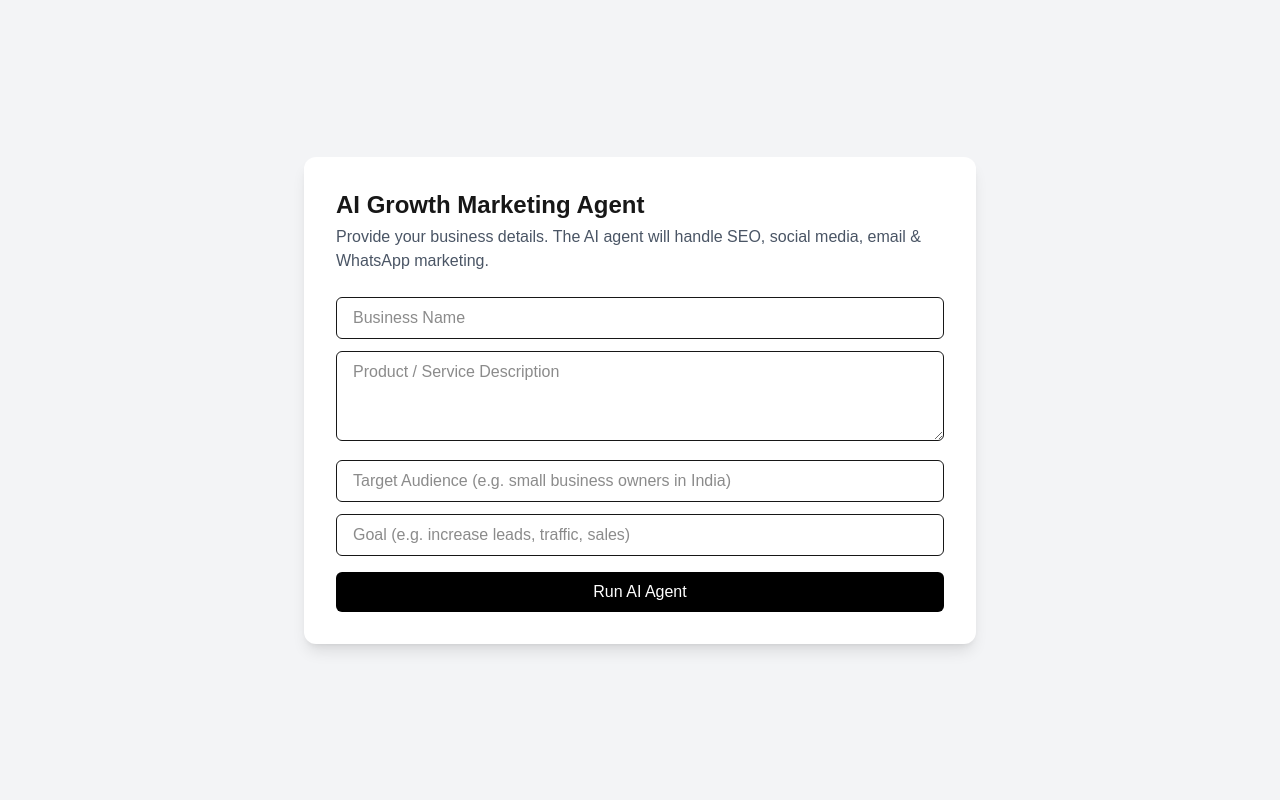
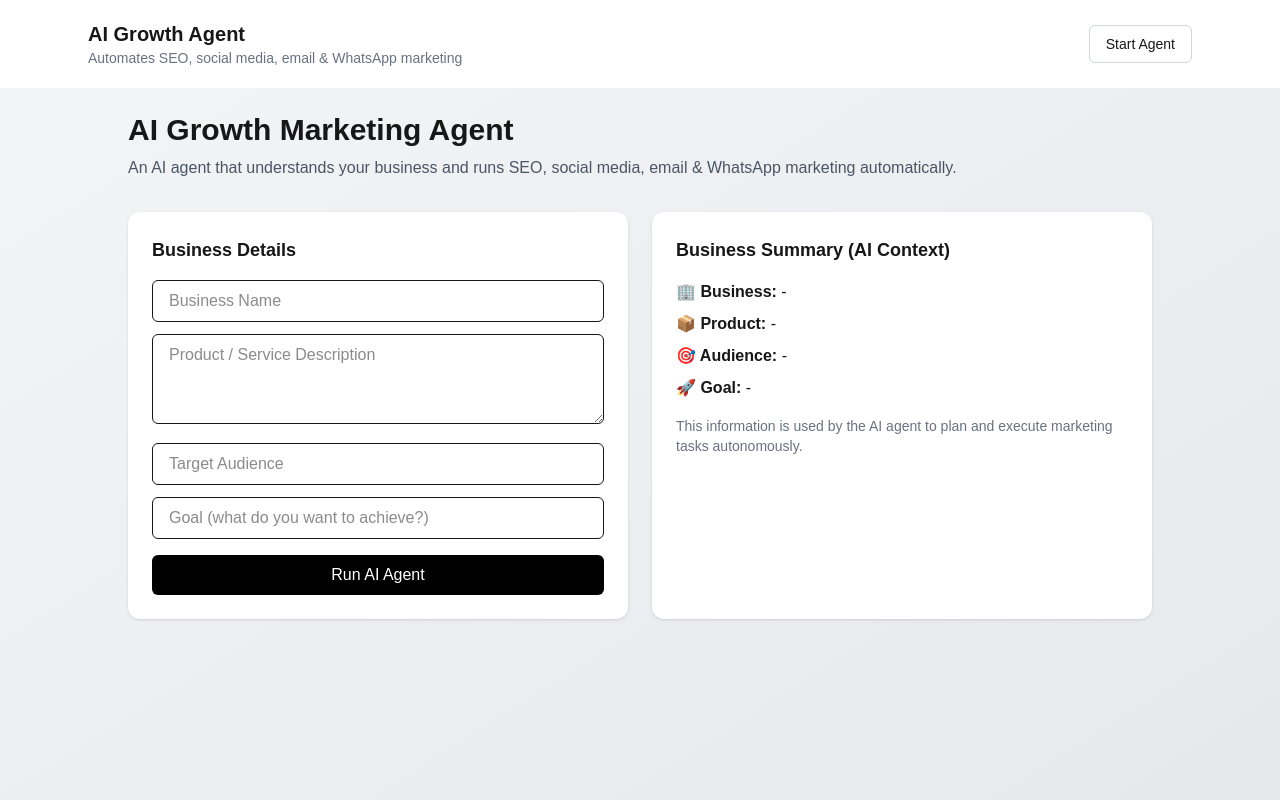
Before and after one commit to dev-aditya-lab/Expedition33, a Next.js app in the folder market/: page / in a window 1280 px wide. Shown: the top 800 px of the page. Built offline with nearby package versions, Linux system fonts and the light colour scheme.

Commit message:
ui changes

```diff
--- a/market/app/layout.tsx
+++ b/market/app/layout.tsx
@@ -2,7 +2,7 @@ import "./globals.css";
 
 export const metadata = {
   title: "AI Growth Marketing Agent",
-  description: "AI agent for SEO, Social, Email & WhatsApp marketing",
+  description: "AI-powered marketing automation app",
 };
 
 export default function RootLayout({
@@ -12,7 +12,43 @@ export default function RootLayout({
 }) {
   return (
     <html lang="en">
-      <body>{children}</body>
+      <body className="bg-gray-100">
+
+        {/* HEADER */}
+        <header className="bg-white">
+          <div className="max-w-6xl mx-auto px-6 py-5 flex items-center justify-between">
+
+            {/* Left: Product Name */}
+            <div>
+              <h1 className="text-xl font-semibold">
+                AI Growth Agent
+              </h1>
+              <p className="text-sm text-gray-500">
+                Automates SEO, social media, email & WhatsApp marketing
+              </p>
+            </div>
+
+            {/* Right: Action */}
+            <button className="border border-gray-300 px-4 py-2 rounded-md text-sm hover:bg-gray-100">
+              Start Agent
+            </button>
+
+          </div>
+        </header>
+
+        {/* MAIN CONTENT */}
+        <main className="min-h-screen">
+          {children}
+        </main>
+
+        {/* FOOTER */}
+        <footer className="bg-white border-t mt-12">
+          <div className="max-w-6xl mx-auto px-6 py-4 text-sm text-gray-500 text-center">
+            © 2026 AI Growth Agent · Hackathon Project
+          </div>
+        </footer>
+
+      </body>
     </html>
   );
 }
--- a/market/app/page.tsx
+++ b/market/app/page.tsx
@@ -1,15 +1,6 @@
 "use client";
 
 import { useState } from "react";
-
-interface PlanItem {
-  task: string;
-}
-
-interface AgentData {
-  plan: PlanItem[];
-  result: string[];
-}
 
 export default function HomePage() {
   const [businessName, setBusinessName] = useState("");
@@ -18,11 +9,11 @@ export default function HomePage() {
   const [goal, setGoal] = useState("");
 
   const [loading, setLoading] = useState(false);
-  const [data, setData] = useState<AgentData | null>(null);
+  const [data, setData] = useState<any>(null);
 
   const runAgent = async () => {
     if (!businessName || !productDesc || !targetAudience || !goal) {
-      alert("Please fill all fields");
+      alert("Please fill all details");
       return;
     }
 
@@ -46,73 +37,94 @@ export default function HomePage() {
   };
 
   return (
-    <main className="min-h-screen bg-gray-100 flex items-center justify-center p-4">
-      <div className="bg-white rounded-xl shadow-lg p-8 max-w-2xl w-full">
-        <h1 className="text-2xl font-bold mb-1">AI Growth Marketing Agent</h1>
-        <p className="text-gray-600 mb-6">
-          Provide your business details. The AI agent will handle SEO, social
-          media, email & WhatsApp marketing.
+    <main className="min-h-screen bg-gradient-to-br from-gray-100 to-gray-200 p-6">
+      <div className="max-w-5xl mx-auto">
+
+        {/* Header */}
+        <h1 className="text-3xl font-bold mb-2">
+          AI Growth Marketing Agent
+        </h1>
+        <p className="text-gray-600 mb-8">
+          An AI agent that understands your business and runs SEO, social media,
+          email & WhatsApp marketing automatically.
         </p>
 
-        {/* Business Name */}
+        <div className="grid md:grid-cols-2 gap-6">
+
+          {/* LEFT: Input Form */}
+          <div className="bg-white p-6 rounded-xl shadow">
+            <h2 className="font-semibold text-lg mb-4">Business Details</h2>
+
             <input
-          type="text"
+              className="w-full border rounded-md px-4 py-2 mb-3"
               placeholder="Business Name"
               value={businessName}
               onChange={(e) => setBusinessName(e.target.value)}
-          className="w-full border rounded-md px-4 py-2 mb-3"
             />
 
-        {/* Product Description */}
             <textarea
+              className="w-full border rounded-md px-4 py-2 mb-3"
+              rows={3}
               placeholder="Product / Service Description"
               value={productDesc}
               onChange={(e) => setProductDesc(e.target.value)}
-          className="w-full border rounded-md px-4 py-2 mb-3"
-          rows={3}
             />
 
-        {/* Target Audience */}
             <input
-          type="text"
-          placeholder="Target Audience (e.g. small business owners in India)"
+              className="w-full border rounded-md px-4 py-2 mb-3"
+              placeholder="Target Audience"
               value={targetAudience}
               onChange={(e) => setTargetAudience(e.target.value)}
-          className="w-full border rounded-md px-4 py-2 mb-3"
             />
 
-        {/* Goal */}
             <input
-          type="text"
-          placeholder="Goal (e.g. increase leads, traffic, sales)"
+              className="w-full border rounded-md px-4 py-2 mb-4"
+              placeholder="Goal (what do you want to achieve?)"
               value={goal}
               onChange={(e) => setGoal(e.target.value)}
-          className="w-full border rounded-md px-4 py-2 mb-4"
             />
 
-        {/* Button */}
             <button
               onClick={runAgent}
               disabled={loading}
-          className="w-full bg-black text-white py-2 rounded-md hover:opacity-90"
+              className="w-full bg-black text-white py-2 rounded-md"
             >
               {loading ? "AI Agent is working..." : "Run AI Agent"}
             </button>
+          </div>
 
-        {/* Agent Output */}
+          {/* RIGHT: Business Summary */}
+          <div className="bg-white p-6 rounded-xl shadow">
+            <h2 className="font-semibold text-lg mb-4">
+              Business Summary (AI Context)
+            </h2>
+
+            <p><b>🏢 Business:</b> {businessName || "-"}</p>
+            <p className="mt-2"><b>📦 Product:</b> {productDesc || "-"}</p>
+            <p className="mt-2"><b>🎯 Audience:</b> {targetAudience || "-"}</p>
+            <p className="mt-2"><b>🚀 Goal:</b> {goal || "-"}</p>
+
+            <p className="text-sm text-gray-500 mt-4">
+              This information is used by the AI agent to plan and execute
+              marketing tasks autonomously.
+            </p>
+          </div>
+        </div>
+
+        {/* AI Output */}
         {data && (
-          <div className="mt-6">
-            <h2 className="font-semibold mb-2">🧠 Agent Plan</h2>
-            <ul className="list-disc ml-5 text-sm mb-4">
-              {data.plan.map((item: PlanItem, index: number) => (
-                <li key={index}>{item.task}</li>
+          <div className="bg-white p-6 rounded-xl shadow mt-6">
+            <h2 className="font-semibold text-lg mb-3">🧠 AI Agent Plan</h2>
+            <ul className="list-disc ml-5 mb-4">
+              {data.plan.map((p: any, i: number) => (
+                <li key={i}>{p.task}</li>
               ))}
             </ul>
 
-            <h2 className="font-semibold mb-2">⚙️ Execution Result</h2>
-            <ul className="list-disc ml-5 text-sm text-green-700">
-              {data.result.map((item: string, index: number) => (
-                <li key={index}>{item}</li>
+            <h2 className="font-semibold text-lg mb-2">⚙️ Execution Result</h2>
+            <ul className="list-disc ml-5 text-green-700">
+              {data.result.map((r: string, i: number) => (
+                <li key={i}>{r}</li>
               ))}
             </ul>
           </div>
```
Lines whose indentation alone changed are shown as unchanged.
